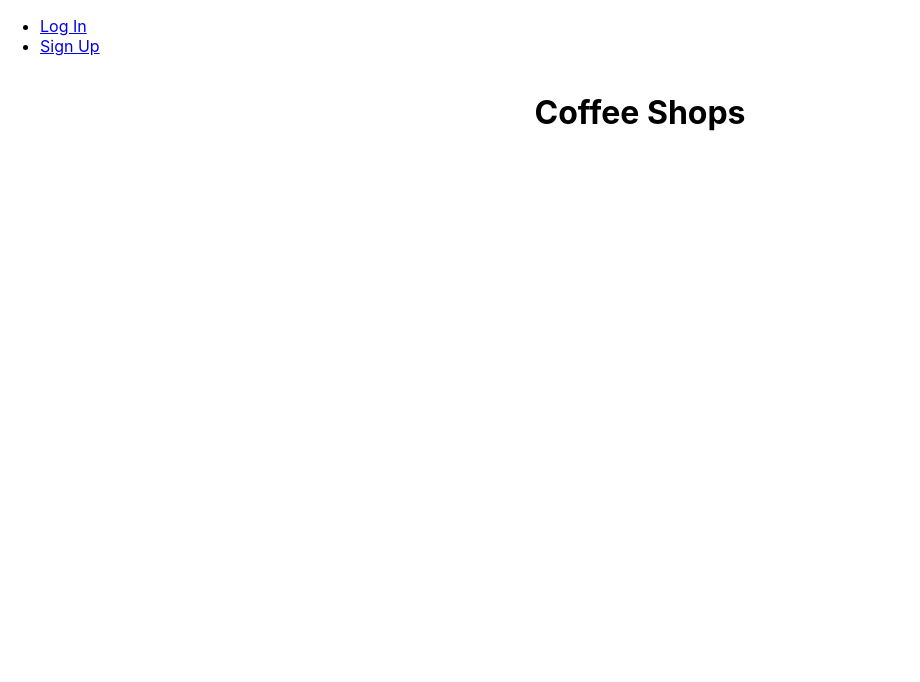
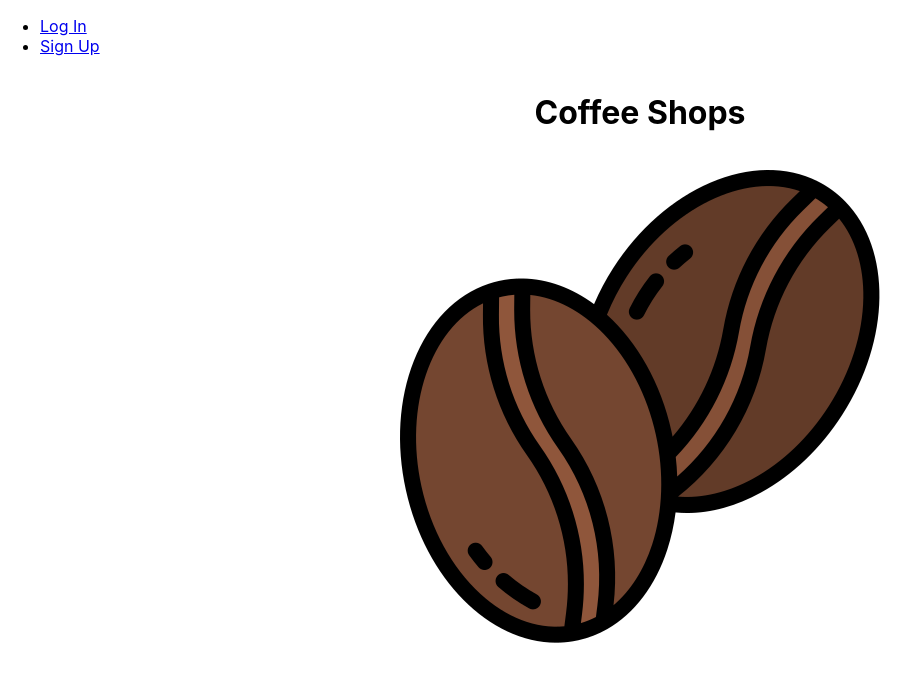
Before and after one commit to izabela2279/coffee-shops-front-end, a React (Vite) app: page / in a window 1280 px wide. Shown: the top 682 px of the page, without its empty margins (0-920 px from the left). Built offline with nearby package versions, Linux system fonts and the light colour scheme; no server answers.

Commit message:
add favicon

```diff
--- a/index.html
+++ b/index.html
@@ -2,9 +2,9 @@
 <html lang="en">
   <head>
     <meta charset="UTF-8" />
-    <link rel="icon" type="image/svg+xml" href="/vite.svg" />
+    <link rel="icon" type="image/svg+xml" href="/coffeeBeans.png" />
     <meta name="viewport" content="width=device-width, initial-scale=1.0" />
-    <title>Vite + React + TS</title>
+    <title>Coffee Shops</title>
   </head>
   <body>
     <div id="root"></div>
--- a/src/pages/Landing/Landing.tsx
+++ b/src/pages/Landing/Landing.tsx
@@ -1,4 +1,5 @@
 // stylesheets
+import logo from '../../assets/icons/coffeeBeans.png'
 import styles from './Landing.module.css'
 
 // services
@@ -23,6 +24,7 @@
   return (
     <main className={styles.container}>
       <h1>Coffee Shops</h1>
+      <img src={logo} alt='beans' />
       { user &&
         <button onClick={handleDeleteAccount}>
           DELETE ACCOUNT
```
Also changed, not shown: public/coffeeBeans.png (added).
